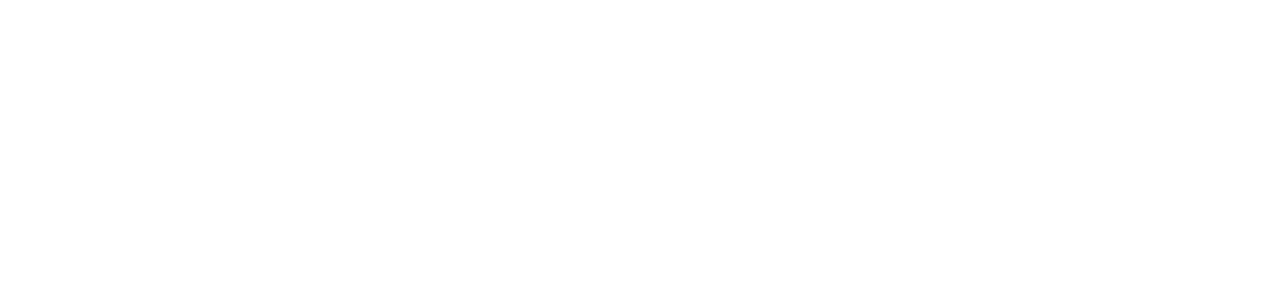
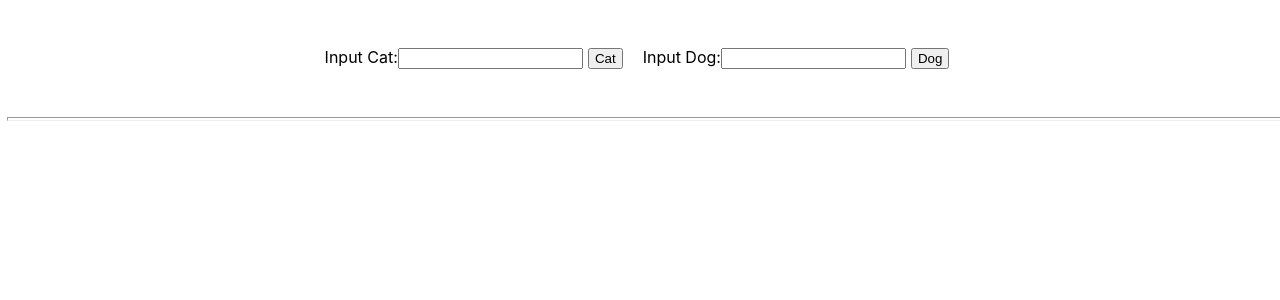
Before and after one commit to Ivanus-Volodymyr/my-react, a React (Create React App) app: page / in a window 1280 px wide. Shown: the top 300 px of the page. Built offline with nearby package versions, Linux system fonts and the light colour scheme.

Commit message:
classwork_4_reducer

```diff
--- a/package.json
+++ b/package.json
@@ -10,7 +10,8 @@
     "react-dom": "^17.0.2",
     "react-scripts": "5.0.0",
     "web-vitals": "^2.1.3",
-    "react-router-dom": "^6.2.1"
+    "react-router-dom": "^6.2.1",
+    "react-hook-form": "^7.25.1"
   },
   "devDependencies": {
     "@types/react": "^17.0.38",
--- a/src/App.js
+++ b/src/App.js
@@ -1,10 +1,11 @@
 import './App.css';
+import Cat_Dog from "./components/Cat_Dog/Cat_Dog";
 
 
 function App() {
     return (
         <div className="App">
-
+            <Cat_Dog/>
         </div>
     );
 }
--- /dev/null
+++ b/src/components/Cat/Cat.css
@@ -0,0 +1,7 @@
+.Cat{
+    display: flex;
+    flex-direction: column;
+    align-items: center;
+    width: 200px;
+    padding: 20px;
+}
--- /dev/null
+++ b/src/components/Cat/Cat.js
@@ -0,0 +1,16 @@
+import React from 'react';
+
+import './Cat.css'
+
+const Cat = ({cat, dispatch}) => {
+    return (
+        <div className={'Cat'}>
+            <h2>{cat.cat}</h2>
+            <div>
+                <button onClick={() => dispatch({type: 'delete', payload: cat.id})}>Delete</button>
+            </div>
+        </div>
+    );
+};
+
+export default Cat;
--- /dev/null
+++ b/src/components/Cat_Dog/Cat_Dog.css
@@ -0,0 +1,19 @@
+.FormBlock{
+    display: flex;
+    align-items: center;
+    justify-content: center;
+    padding: 40px;
+}
+button{
+    padding: 1px 5px;
+    margin: 0 20px 0 5px;
+}
+hr{
+    height: 2px;
+    width: 100%;
+}
+.Animal{
+    display: flex;
+    flex-direction: row;
+    justify-content: center;
+}
--- /dev/null
+++ b/src/components/Cat_Dog/Cat_Dog.js
@@ -0,0 +1,69 @@
+import React, {useReducer} from 'react';
+import {useForm} from "react-hook-form";
+
+import './Cat_Dog.css';
+import Cat from "../Cat/Cat";
+import Dog from "../Dog/Dog";
+
+const ADD = "ADD";
+const ADD_DOG = "ADD_DOG";
+
+const reducer = (state, action) => {
+    switch (action.type) {
+        case ADD:
+            return {...state, cat: [...state.cat, action.payload]}
+        case ADD_DOG:
+            return {...state, dog: [...state.dog, action.payload]}
+        case "delete":
+            return {...state, cat: state.cat.filter(c => c.id !== action.payload)}
+        case "Delete":
+            return {...state, dog: state.dog.filter(d => d.id !== action.payload)}
+        default:
+            return {...state}
+    }
+}
+
+const CatDog = () => {
+    const {register, handleSubmit} = useForm({});
+    const [state, dispatch] = useReducer(reducer, {cat: [], dog: []});
+    console.log(state);
+    const submit = async (data) => {
+        const obj = {cat: data.cat, id: Math.round(Math.random() * 1000)}
+        dispatch({type: ADD, payload: obj})
+    }
+
+    const submitDog = async (data) => {
+        dispatch({type: ADD_DOG, payload: {dog: data.dog, id: Math.round(Math.random() * 1000)}})
+        console.log(data.dog)
+    }
+
+
+    return (
+        <>
+            <div className={'FormBlock'}>
+                <form onSubmit={handleSubmit(submit)}>
+                    Input Cat:
+                    <input type="text" defaultValue={''} {...register('cat')}/>
+                    <button>Cat</button>
+                </form>
+                <form onSubmit={handleSubmit(submitDog)}>
+                    Input Dog:
+                    <input type="text" defaultValue={''} {...register('dog')}/>
+                    <button>Dog</button>
+                </form>
+            </div>
+            <hr/>
+            <div className={'Animal'}>
+                <div>
+                    {state.cat && state.cat.map(value => <Cat key={value.id} cat={value} dispatch={dispatch}/>)}
+                </div>
+                <div>
+                    {state.dog && state.dog.map(value => <Dog key={value.id} dog={value} dispatch={dispatch}/>)}
+                </div>
+            </div>
+        </>
+    );
+};
+
+
+export default CatDog;
--- /dev/null
+++ b/src/components/Dog/Dog.css
@@ -0,0 +1,7 @@
+.Dog{
+    display: flex;
+    flex-direction: column;
+    align-items: center;
+    width: 200px;
+    padding: 20px;
+}
--- /dev/null
+++ b/src/components/Dog/Dog.js
@@ -0,0 +1,16 @@
+import React from 'react';
+
+import './Dog.css'
+
+const Dog = ({dog, dispatch}) => {
+    return (
+        <div className={'Dog'}>
+            <h3>{dog.dog}</h3>
+            <div>
+                <button onClick={() => dispatch({type: 'Delete', payload: dog.id})}>Delete</button>
+            </div>
+        </div>
+    );
+};
+
+export default Dog;
```
Also changed, not shown: 1 other file (tests, documents, lock files or other folders).
